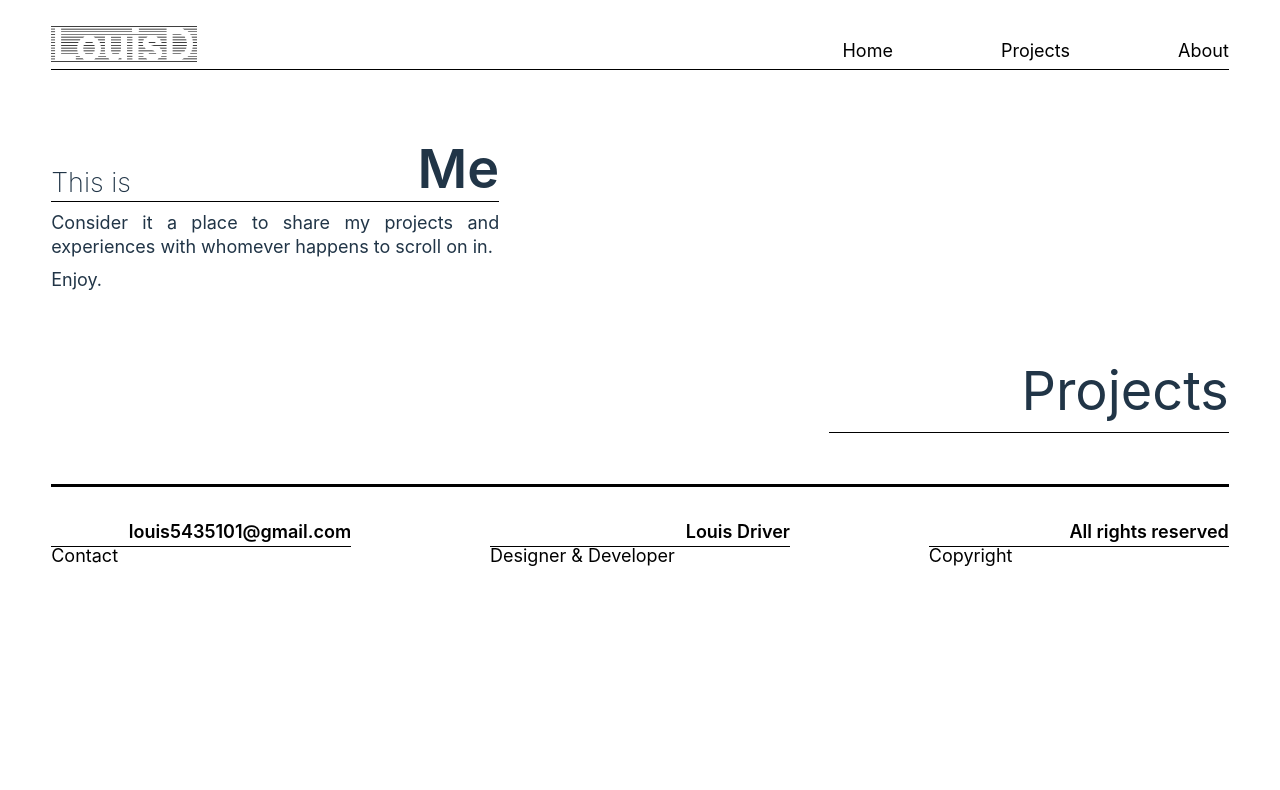
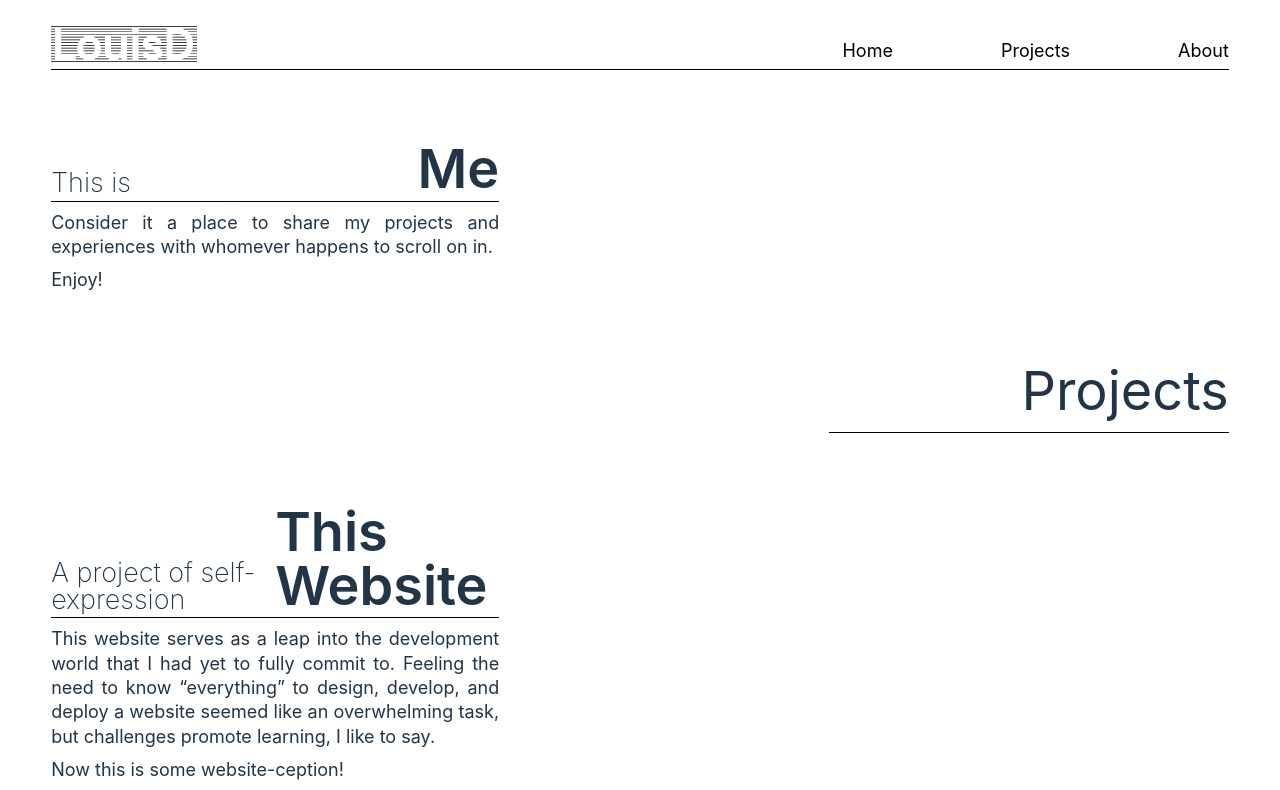
Before and after one commit to louis-driver/louisd-personal-site, a React (Vite) app: page / in a window 1280 px wide. Shown: the top 790 px of the page. Built offline with nearby package versions, Linux system fonts and the light colour scheme; a web font is replaced by a local one.

Commit message:
Add section to link to LouisD process page

```diff
--- a/src/pages/App.tsx
+++ b/src/pages/App.tsx
@@ -10,14 +10,25 @@ function App() {
   const heroProps = {
     h3: "This is",
     h2: "Me",
-    paragraphs: [{id: 0, paragraph: "Consider it a place to share my projects and experiences with whomever happens to scroll on in."}, {id: 1, paragraph: "Enjoy."}]
-}
+    paragraphs: [{id: 0, paragraph: "Consider it a place to share my projects and experiences with whomever happens to scroll on in."},
+      {id: 1, paragraph: "Enjoy!"}],
+    link: null
+  }
+
+  const sectionProps = {
+    h3: "A project of self-expression",
+    h2: "This Website",
+    paragraphs: [{id: 0, paragraph: "This website serves as a leap into the development world that I had yet to fully commit to. Feeling the need to know “everything” to design, develop, and deploy a website seemed like an overwhelming task, but challenges promote learning, I like to say. "},
+      {id: 1, paragraph: "Now this is some website-ception!"}],
+    link: {hasLink: true, linkText: "See my process", linkRoute: "/louisd"}
+  }
 
   return (
     <>
       <Navbar />
       <HeroSection {...heroProps} />
       <Heading heading="Projects" />
+      <HeroSection {...sectionProps} />
       <Footer />
     </>
   )
```
